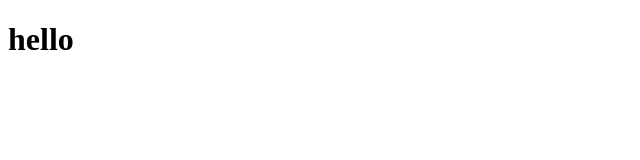
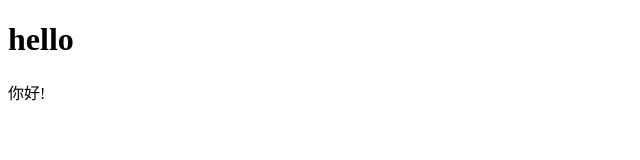
Before and after one commit to superArlen/superArlen.github.io, a plain HTML site: page index.html in a window 1280 px wide. Shown: the full height of the page, 0-640 px from the left. Drawn offline with Linux system fonts and the light colour scheme.

Commit message:
Update index.html

```diff
--- a/index.html
+++ b/index.html
@@ -4,6 +4,7 @@
     <meta charset="UTF-8">
     <title>superArlen</title>
 </head>
-  <body>
+<body>
     <h1>hello</h1>
-  </body>
+    <p>你好!</p>
+</body>
```
